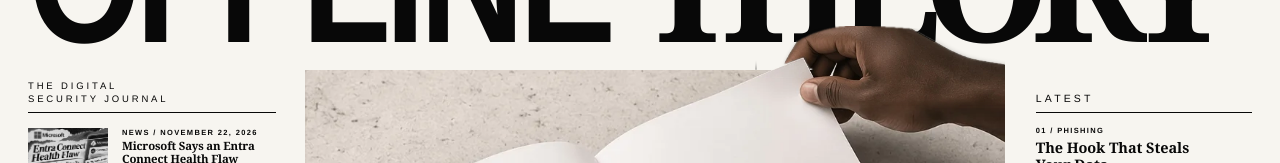
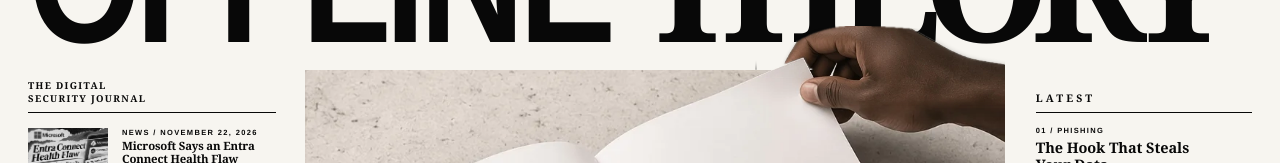
Before and after one commit to offlinetheory/offlinetheory.github.io, a React (Vite) app: page / in a window 1280 px wide. Shown: the part 166-329 px from the top of the page. Built offline with nearby package versions, Linux system fonts and the light colour scheme; no server answers; a web font is replaced by a local one.

Commit message:
Restyle GLOBAL THREAT WATCH: update src/styles/base.css

```diff
--- a/src/styles/base.css
+++ b/src/styles/base.css
@@ -49,7 +49,17 @@ ul, ol { padding: 0; list-style: none; }
   text-transform: uppercase;
 }
 .rule { border: 0; border-top: var(--hair) solid var(--rule); margin: 0; }
-.serif-head { font-family: var(--font-headline); font-weight: 700; letter-spacing: -0.005em; font-optical-sizing: auto; }
+.serif-head { font-family: var(--font-headline); font-weight: 700; letter-spacing: -0.005em; font-optical-sizing: auto; font-style: normal; }
+
+/* Headings site-wide are upright serif — no italics in headings.
+   Body text, deks, pull-quotes and notes keep their italic serif. */
+h1, h2, h3, h4 { font-style: normal; }
+h2.label, h3.label {
+  font-family: var(--font-headline);
+  font-weight: 700;
+  font-style: normal;
+  letter-spacing: 0.14em;
+}
 
 .btn {
   display: inline-flex; align-items: center; justify-content: center;
```
